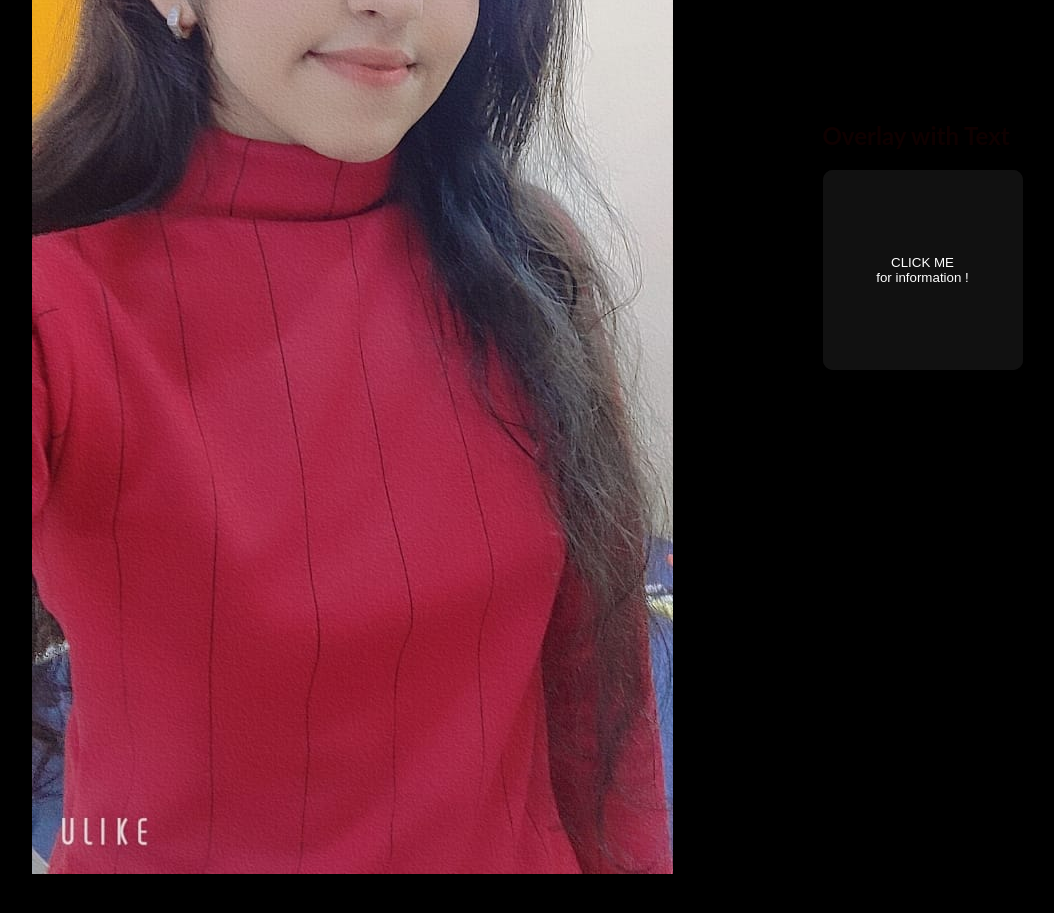
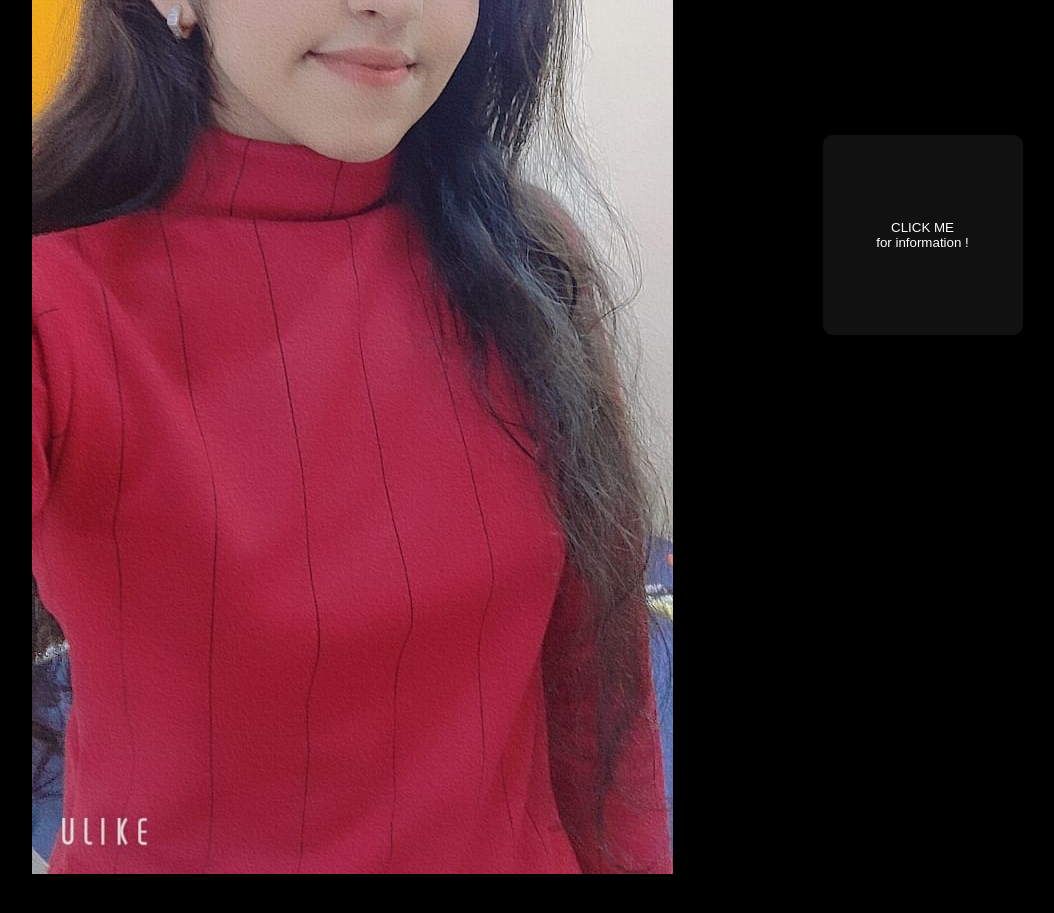
Before and after one commit to Moon88888/MyPortfolio, a plain HTML site: page index.html in a window 1280 px wide. Shown: the part 880-1793 px from the top of the page, without its empty margins (53-1107 px from the left). Drawn offline with Linux system fonts and the light colour scheme.

Commit message:
Update index.html

```diff
--- a/index.html
+++ b/index.html
@@ -137,7 +137,6 @@
   </div>
 
   <div style="padding:120px">
-    <h2>Overlay with Text</h2>
     <button class="glow-on-hover" type="button" style="height:200px;width:200px" onclick="on()">CLICK ME <br>for information !</button>
 
   </div>
```
